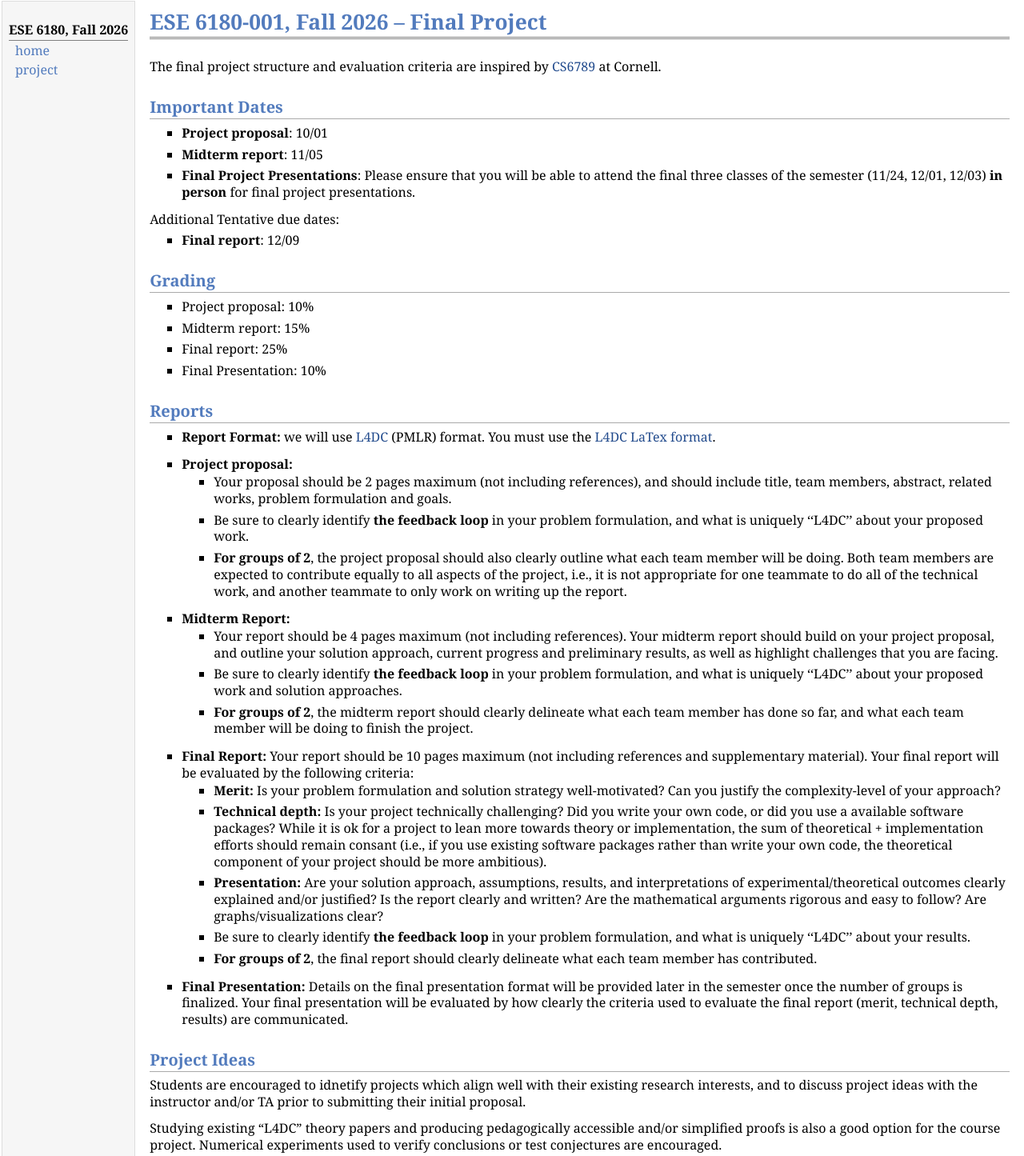
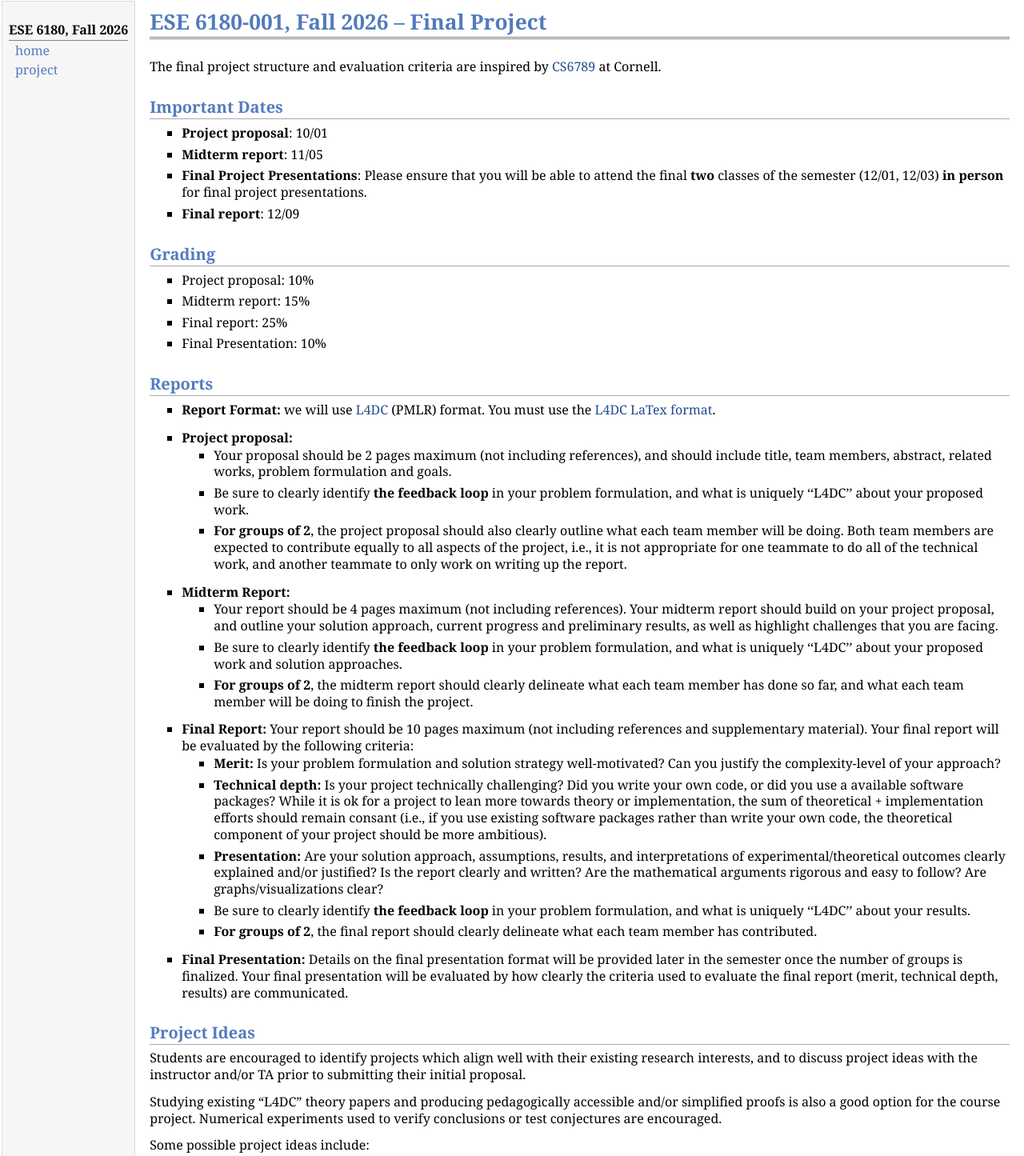
Before and after one commit to nikolaimatni/nikolaimatni.github.io, a plain HTML site: page courses/ese6180-fall2026/project.html in a window 1280 px wide. Shown: the part 1-1446 px from the top of the page at 80% size. Drawn offline with Linux system fonts and the light colour scheme.

Commit message:
update project page

```diff
--- a/courses/ese6180-fall2026/project.html
+++ b/courses/ese6180-fall2026/project.html
@@ -26,11 +26,8 @@
 </li>
 <li><p><b>Midterm report</b>: 11/05</p>
 </li>
-<li><p><b>Final Project Presentations</b>: Please ensure that you will be able to attend the final three classes of the semester (11/24, 12/01, 12/03) <b>in person</b> for final project presentations.</p>
+<li><p><b>Final Project Presentations</b>: Please ensure that you will be able to attend the final <b>two</b> classes of the semester (12/01, 12/03) <b>in person</b> for final project presentations.</p>
 </li>
-</ul>
-<p>Additional Tentative due dates:</p>
-<ul>
 <li><p><b>Final report</b>: 12/09</p>
 </li>
 </ul>
@@ -98,7 +95,7 @@
 </li>
 </ul>
 <h2>Project Ideas</h2>
-<p>Students are encouraged to idnetify projects which align well with their existing research interests, and to discuss project ideas with the instructor and/or TA prior to submitting their initial proposal.</p>
+<p>Students are encouraged to identify projects which align well with their existing research interests, and to discuss project ideas with the instructor and/or TA prior to submitting their initial proposal.</p>
 <p>Studying existing &ldquo;L4DC&rdquo; theory papers and producing pedagogically accessible and/or simplified proofs is also a good option for the course project.  Numerical experiments used to verify conclusions or test conjectures are encouraged.</p>
 <p>Some possible project ideas include:</p>
 <ul>
@@ -157,7 +154,7 @@
 
 <div id="footer">
 <div id="footer-text">
-Page generated 2026-09-08 18:57:20 EDT, by <a href="http://jemdoc.jaboc.net/">jemdoc</a>.
+Page generated 2026-11-04 09:49:40 EST, by <a href="http://jemdoc.jaboc.net/">jemdoc</a>.
 </div>
 </div>
 </td>
```
Also changed, not shown: 1 other file.
